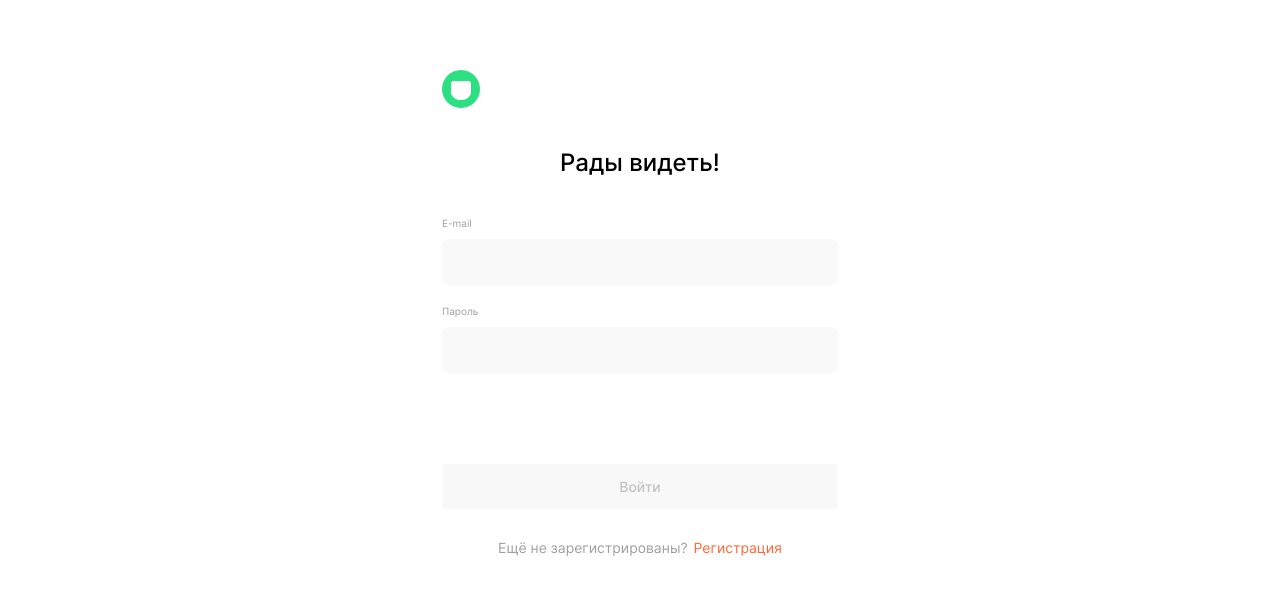
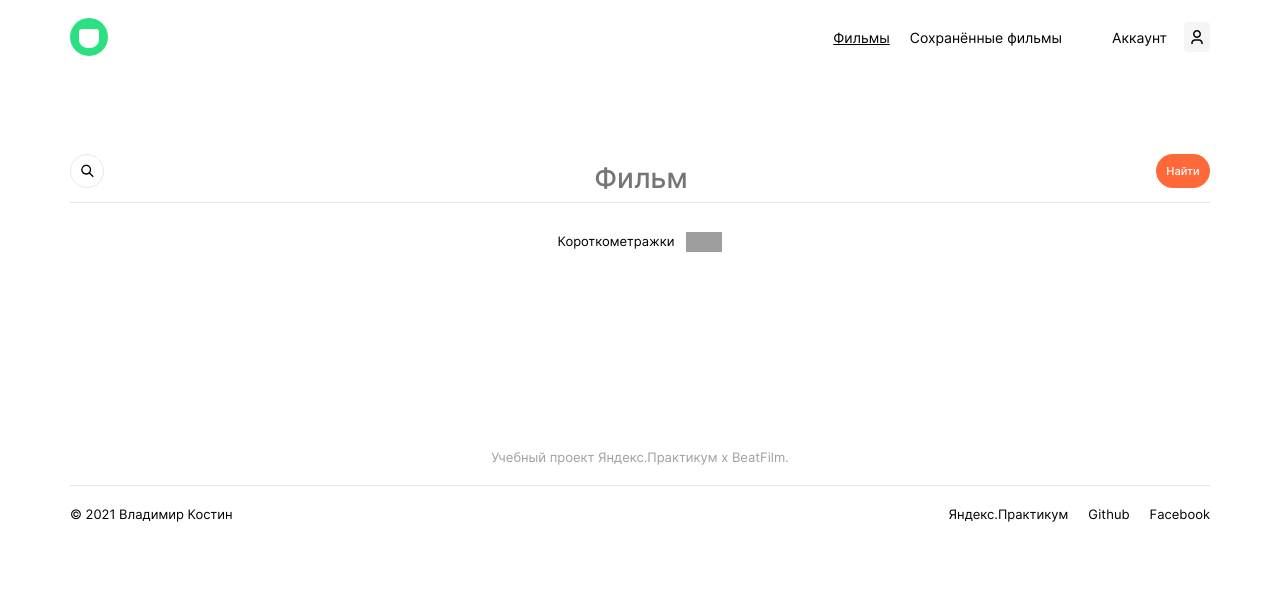
Before and after one commit to KVADRAT-1/movies-explorer-frontend, a React app: page /movies in a window 1280 px wide. Before the commit this address led to /sign-in. Built offline with nearby package versions, Linux system fonts and the light colour scheme; no server answers; sample sign-in values are in the browser's storage; grey boxes are pictures that could not be loaded.

Commit message:
level-3/18.09.2021/2

```diff
--- a/src/components/App/App.js
+++ b/src/components/App/App.js
@@ -15,6 +15,7 @@ import Error from '../Error/Error.js';
 
 import { getMovies } from '../../utils/MoviesApi.js'
 import { register, authorization, tokenValidity, updatesProfile, createMovie, returnMovies, deleteMovies } from '../../utils/MainApi.js'
+import { CurrentUserContext } from '../../contexts/CurrentUserContext.js';
 
 function App() {
   const { pathname } = useLocation();
@@ -24,7 +25,6 @@ function App() {
 
   const [maxLengthListMovies, setMaxLengthListMovies] = useState(12);
   const [maxLengthListSaveMovies, setMaxLengthListSaveMovies] = useState(12);
-//ssss
   const [filterMovies, setFilterMovies] = useState(false);
   const [movies, setMovies] = useState([]);
   const [loggedIn, setLoggedIn] = useState(false);
@@ -36,6 +36,11 @@ function App() {
     _id: '',
   });
 
+  const history = useHistory();
+
+  // localStorage.setItem('jwt', res.token);
+  // const jwt = localStorage.getItem('jwt');
+
   function switchFilterMovies() {
     setFilterMovies(!filterMovies);
   }
@@ -43,8 +48,6 @@ function App() {
   function switchFilterSaveMovies() {
     setFilterSaveMovies(!filterSaveMovies);
   }
-
-  const history = useHistory();
 
   function checkToken() {
 		const jwt = localStorage.getItem('jwt');
@@ -57,19 +60,36 @@ function App() {
 						email: email,
 						_id: _id,
 					});
-          toSwitchLoggedIn()
+          retMovies()
+          setLoggedIn(true)
           history.push('/movies');
 				})
 		}
 	}
 
   useEffect(() => {
-		checkToken()
+    const jwt = localStorage.getItem('jwt');
+    const user = JSON.parse(localStorage.getItem('currentUser'));
+    const currentUserSaveMovies = JSON.parse(localStorage.getItem('currentUserSaveMovies'));
+    const currentUserSaveMoviesId = JSON.parse(localStorage.getItem('currentUserSaveMoviesId'));
+    if (jwt) {
+      console.log('1')
+      setLoggedIn(true)
+      history.push('/movies');
+      setUserData(user)
+      setSaveMovies(currentUserSaveMovies)
+      setSaveMoviesId(currentUserSaveMoviesId)
+    }
 	}, []);
 
   useEffect(() => {
-    retMovies()
+    localStorage.setItem('currentUser', JSON.stringify(userData));
 	}, [userData]);
+
+  useEffect(() => {
+    localStorage.setItem('currentUserSaveMovies', JSON.stringify(saveMovies));
+    localStorage.setItem('currentUserSaveMoviesId', JSON.stringify(saveMoviesId));
+	}, [saveMovies, saveMoviesId]);
 
   function addSaveMovies(movie) {
     const jwt = localStorage.getItem('jwt');
@@ -149,18 +169,16 @@ function App() {
     })
   }
 
-  function toSwitchLoggedIn() {
-    setLoggedIn(!loggedIn)
-  }
-
   function logOutOfProfile() {
-    localStorage.removeItem('jwt');
+    localStorage.clear();
+    setLoggedIn(false)
     history.push('/');
   }
 
   return (
     <div className='App'>
-      {!(pathname === '/sign-in' || pathname === '/sign-up' || pathname === '/error') && <Header />}
+      <CurrentUserContext.Provider value={userData}>
+        {!(pathname === '/sign-in' || pathname === '/sign-up' || pathname === '/error') && <Header loggedIn={loggedIn}/>}
         <Switch>
           <Route exact path='/error'>
             <Error />
@@ -203,7 +221,6 @@ function App() {
             <ProtectedRoute
               component={Profile}
               loggedIn={loggedIn}
-            userData={userData}
               logOutOfProfile={logOutOfProfile}
               changeProfile={changeProfile}
             />
@@ -220,6 +237,7 @@ function App() {
           </Route>
         </Switch>
         {!(pathname === '/profile' || pathname === '/sign-in' || pathname === '/sign-up' || pathname === '/error') && <Footer />}
+      </CurrentUserContext.Provider>
 		</div>
   );
 }
--- a/src/components/Header/Header.css
+++ b/src/components/Header/Header.css
@@ -7,6 +7,10 @@
     font-style: normal;
     font-weight: 500;
     font-size: 12px;
+}
+
+.Header__icon:hover {
+    cursor: pointer;
 }
 
 @media (max-width: 1279px) {
--- a/src/components/Header/Header.js
+++ b/src/components/Header/Header.js
@@ -1,18 +1,17 @@
 import './Header.css';
 
 import React from 'react';
-import { useLocation } from 'react-router-dom';
+import { useHistory } from 'react-router-dom';
 import NavigationMain from './NavigationMain/NavigationMain.js';
 import Navigation from './Navigation/Navigation.js';
 import icon from '../../images/reusableImages/logo.svg';
 
-function Header() {
-  const { pathname } = useLocation();
-
+function Header({loggedIn}) {
+  const history = useHistory();
   return (
     <div className='Header'>
-      <img className='Header__icon' src={icon} alt={'icon'}/>
-      {pathname === '/' ? <NavigationMain /> : <Navigation />}
+      <img className='Header__icon' src={icon} alt={'icon'} onClick={() => { history.push('/') }}/>
+      {loggedIn === false ? <NavigationMain /> : <Navigation />}
     </div>
   );
 }
--- a/src/components/Profile/Profile.js
+++ b/src/components/Profile/Profile.js
@@ -1,8 +1,10 @@
 import './Profile.css';
 
-import { useState, useEffect } from 'react';
+import { useState, useEffect, useContext } from 'react';
+import { CurrentUserContext } from '../../contexts/CurrentUserContext.js';
 
-function Profile({userData, logOutOfProfile, changeProfile}) {
+function Profile({logOutOfProfile, changeProfile}) {
+
   const [name, setName] = useState('')
   const [email, setEmail] = useState('')
 
@@ -14,6 +16,7 @@ function Profile({userData, logOutOfProfile, changeProfile}) {
 
   const [formValid, setFormValid] = useState(false);
   const [edit, setEdit] = useState(false);
+  const currentUser = useContext(CurrentUserContext);
 
   useEffect(() => {
     const button = document.querySelector('.Profile__button-form')
@@ -28,9 +31,9 @@ function Profile({userData, logOutOfProfile, changeProfile}) {
   }, [nameError, emailError, edit])
 
   useEffect(() => {
-    nameHandler(userData.name)
-    emailHandler(userData.email)
-  }, [userData])
+    nameHandler(currentUser.name)
+    emailHandler(currentUser.email)
+  }, [currentUser])
 
   function nameHandler(name) {
     setName(name)
@@ -81,7 +84,7 @@ function Profile({userData, logOutOfProfile, changeProfile}) {
 
   return (
     <div className='Profile'>
-      <h2 className='Profile__title'>{`Привет, ${userData.name}!`}</h2>
+      <h2 className='Profile__title'>{`Привет, ${currentUser.name}!`}</h2>
       <form className='Profile__form' onSubmit={onSubmit}>
         <div className='Profile__user-data'>
           <p className='Profile__text'>Имя</p>
--- /dev/null
+++ b/src/contexts/CurrentUserContext.js
@@ -0,0 +1,2 @@
+import React from 'react';
+export const CurrentUserContext = React.createContext();
--- a/src/utils/MainApi.js
+++ b/src/utils/MainApi.js
@@ -5,7 +5,7 @@ const checkResponse = res => {
 	return res.json();
 };
 
-export const BASE_URL = 'http://api.diploma.kostin.nomoredomains.club';
+export const BASE_URL = 'http://localhost:3000';//http://api.diploma.kostin.nomoredomains.club
 
 export const register = userRegistrationData => {
 	return fetch(`${BASE_URL}/signup`, {
```
Lines whose indentation alone changed are shown as unchanged.
